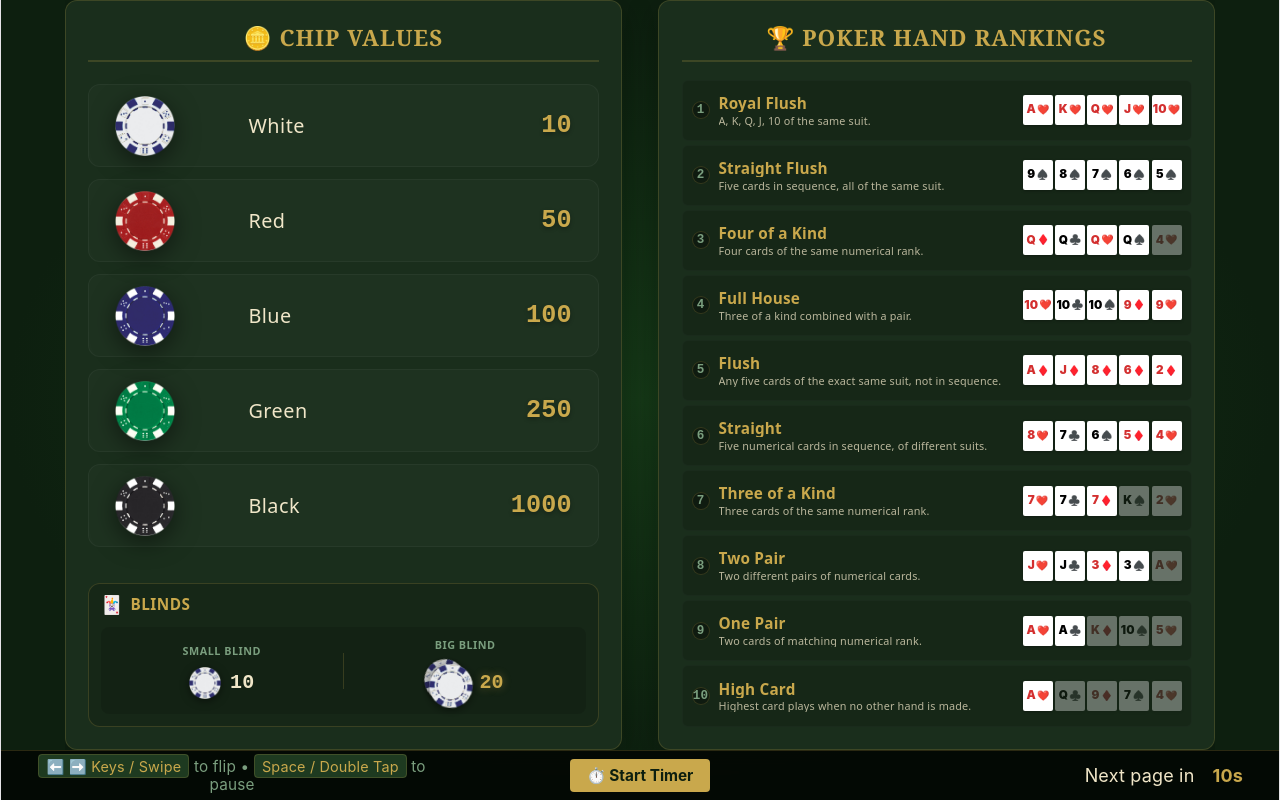
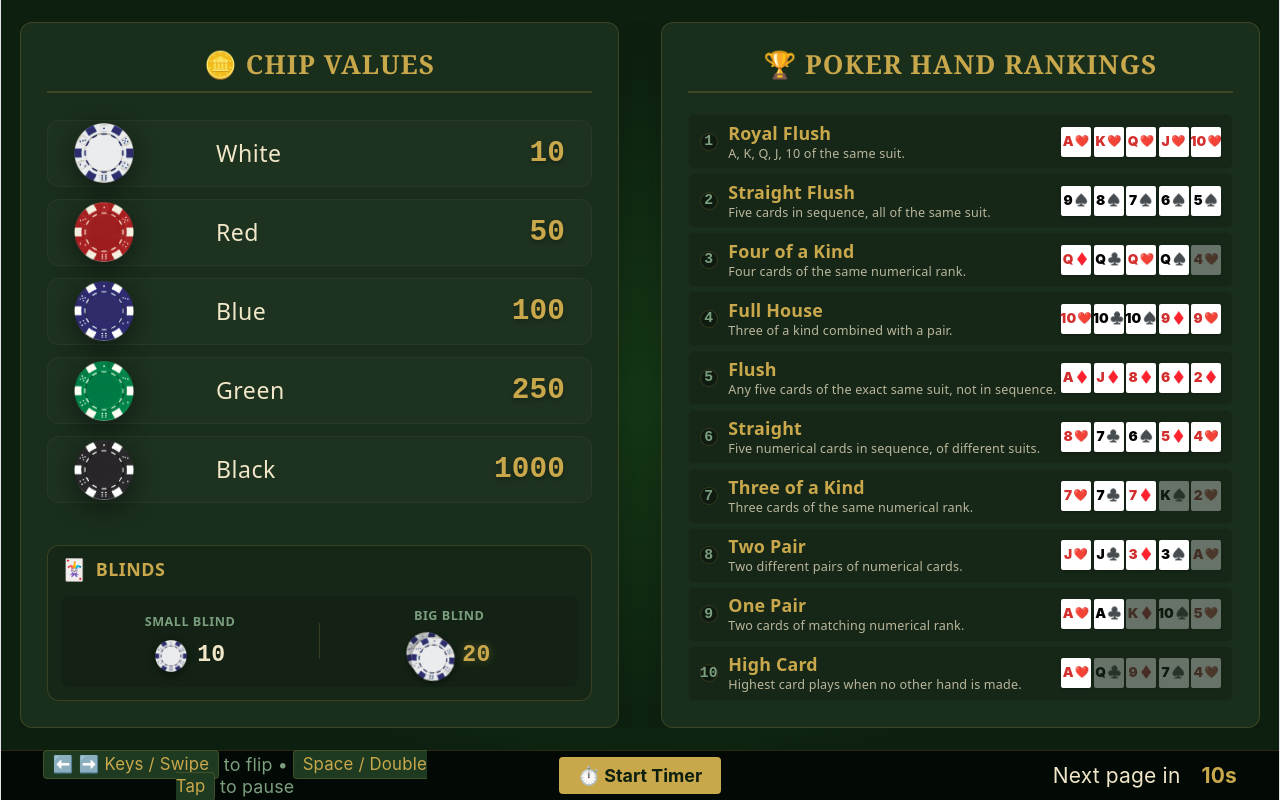
Before and after one commit to TrevorDKelly/poker_night, a Vue app: page / in a window 1280 px wide. Built offline with nearby package versions, Linux system fonts and the light colour scheme.

Commit message:
style fixes

```diff
--- a/src/App.vue
+++ b/src/App.vue
@@ -195,9 +195,8 @@ main.timer-expired {
 
 /* Flipper container is a viewport that masks the overflow columns. */
 .flipper-container-wrapper {
-  flex-grow: 1;
-  width: 90%;
-  max-width: 1200px;
+  flex-grow: 0.6;
+  width: 97%;
   height: 80vh;
   margin: auto;
   overflow: hidden;
--- a/src/components/flipper_pages/HouseRules.vue
+++ b/src/components/flipper_pages/HouseRules.vue
@@ -71,11 +71,14 @@ const { quadPotValue } = useQuadPot()
   color: var(--textPrimary, #f0e6c8);
   font-weight: 600;
   white-space: nowrap;
+  flex:1;
+  text-align: right;
 }
 
 .info-value {
   color: var(--textMuted, #7a9e7e);
   text-align: left;
+  flex: 1;
 }
 
 .highlight {
@@ -98,7 +101,7 @@ const { quadPotValue } = useQuadPot()
 }
 
 .rule-row {
-  padding: 0.6rem 0.75rem;
+  padding: 0.2rem 0.75rem;
   display: flex;
   gap: 0.5rem;
   align-items: flex-start;
--- a/src/style.css
+++ b/src/style.css
@@ -15,7 +15,7 @@
   --heading: system-ui, 'Segoe UI', Roboto, sans-serif;
   --mono: ui-monospace, Consolas, monospace;
 
-  font: 18px/100% var(--sans);
+  font: 21px/100% var(--sans);
   letter-spacing: 0.18px;
   color-scheme: light dark;
   color: var(--text);
```
